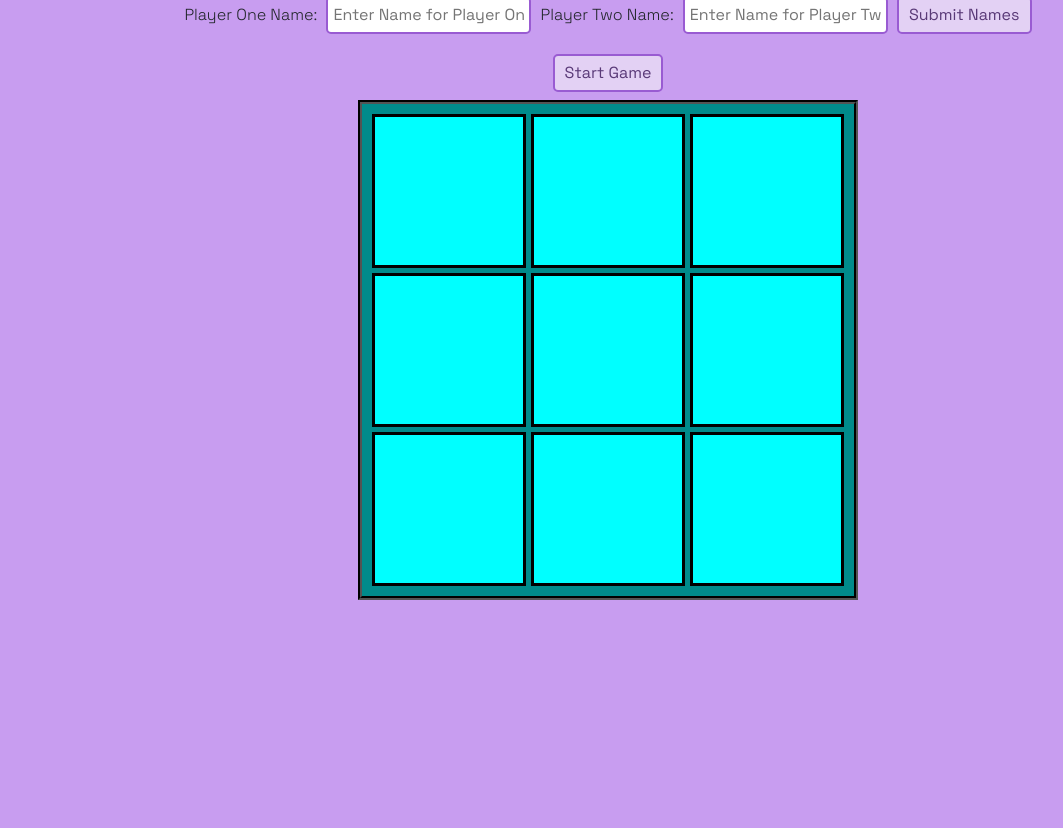
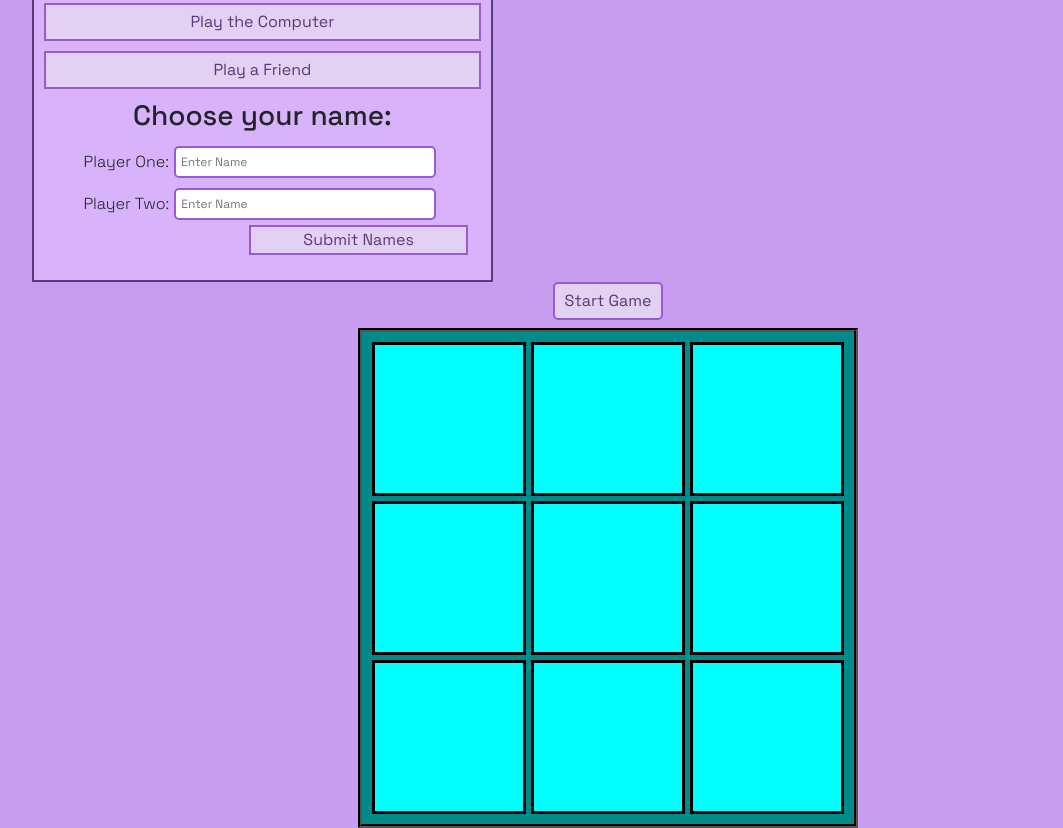
Before and after one commit to Sam-Lemon/Tic-Tac-Toe, a website: page index.html in a window 1280 px wide. Shown: the part 65-893 px from the top of the page, without its empty margins (32-1095 px from the left). Before the commit the page ends 800 px from the top, so only its background shows below. Drawn offline with nearby package versions, Linux system fonts and the light colour scheme.

Commit message:
added button to play computer and very basic computer moves

```diff
--- a/index.html
+++ b/index.html
@@ -25,20 +25,33 @@
     <div class="wrapper">
       <h1>Tic-Tac-UFO</h1>
 
+      <div class="sidebar">
+        <div class="play-option">
+          <button id="play-computer">Play the Computer</button>
+          <button>Play a Friend</button>
+        </div>
         <div class="player-input">
-        <label for="playerOneName">Player One Name:</label>
+          <h3>Choose your name:</h3>
+          <div class="player-one-name">
+            <label for="playerOneName">Player One:</label>
             <input
               type="text"
               id="playerOneName"
-          placeholder="Enter Name for Player One"
+              placeholder="Enter Name"
             />
-        <label for="playerTwoName"> Player Two Name:</label>
+          </div>
+          <div class="player-two-name">
+            <label for="playerTwoName"> Player Two:</label>
             <input
               type="text"
               id="playerTwoName"
-          placeholder="Enter Name for Player Two"
+              placeholder="Enter Name"
             />
+          </div>
+          <div class="submit-button">
             <button id="submit-names">Submit Names</button>
+          </div>
+        </div>
       </div>
 
       <button id="start-game">Start Game</button>
--- a/script.js
+++ b/script.js
@@ -4,8 +4,14 @@ let inRound = false; //initial status is not in a round
 
 let playerOne = "Player One";
 let playerTwo = "Player Two";
-let playerOneMark = new URL("./images/pinkAlienCharacter.png", window.location.href).href; //mungfali.com
-let playerTwoMark = new URL("./images/greenAlienCharacter.png", window.location.href).href; //i.pinimg.com
+let playerOneMark = new URL(
+  "./images/pinkAlienCharacter.png",
+  window.location.href
+).href; //mungfali.com
+let playerTwoMark = new URL(
+  "./images/greenAlienCharacter.png",
+  window.location.href
+).href; //i.pinimg.com
 let currentPlayer = playerOne;
 let moveCount = 0;
 
@@ -20,6 +26,12 @@ submitNamesButton.addEventListener("click", () => {
   gameTextDiv.innerHTML = `Names updated! Ready to play, ${playerOne} and ${playerTwo}?`;
 });
 
+const playComputerButton = document.getElementById("play-computer");
+playComputerButton.addEventListener("click", () => {
+  playComputer = true;
+  resetGame();
+});
+
 startGame.addEventListener("click", () => {
   resetGame();
   playRound();
@@ -29,13 +41,15 @@ function initializeGame() {
   boxes.forEach((box) => {
     box.addEventListener("click", function handleBoxClick() {
       if (inRound && box.innerHTML === "") {
-        box.innerHTML = currentPlayer === playerOne
-        ? `<img src="${playerOneMark}" alt="Player One's mark">`
-        : `<img src="${playerTwoMark}" alt="Player Two's mark">`;
-
+        box.innerHTML =
+          currentPlayer === playerOne
+            ? `<img src="${playerOneMark}" alt="Player One's mark">`
+            : `<img src="${playerTwoMark}" alt="Player Two's mark">`;
 
         moveCount++;
-        checkWinner(currentPlayer === playerOne ? playerOneMark : playerTwoMark);
+        checkWinner(
+          currentPlayer === playerOne ? playerOneMark : playerTwoMark
+        );
 
         if (inRound) {
           switchPlayer();
@@ -66,6 +80,10 @@ function resetGame() {
 
 function switchPlayer() {
   currentPlayer = currentPlayer === playerOne ? playerTwo : playerOne;
+
+  if (playComputer && currentPlayer === playerTwo) {
+    setTimeout(computerMove, 1000); //Brief delay
+  }
 }
 
 initializeGame();
@@ -94,13 +112,36 @@ function checkWinner(mark) {
         document.getElementById(id).classList.add("winning-combination")
       ); //Adding class for styling purposes
 
-    gameTextDiv.innerHTML = `${mark === playerOneMark ? playerOne : playerTwo} is the winner!`;
-    inRound = false;
-    launchFireworks();
+      gameTextDiv.innerHTML = `${
+        mark === playerOneMark ? playerOne : playerTwo
+      } is the winner!`;
+      inRound = false;
+      launchFireworks();
     }
 
     return isMatch;
   });
+}
+
+function computerMove() {
+  const emptyBoxes = Array.from(boxes).filter((box) => box.innerHTML === "");
+  if (emptyBoxes.length > 0 && inRound) {
+    const randomBox = emptyBoxes[Math.floor(Math.random() * emptyBoxes.length)];
+    randomBox.innerHTML = `<img src="${playerTwoMark}" alt="Computer's Mark">`;
+
+    moveCount++;
+    checkWinner(playerTwoMark);
+
+    if (inRound) {
+      switchPlayer();
+      gameTextDiv.innerHTML = `${playerOne}'s turn`;
+    }
+
+    if (moveCount === 9 && inRound) {
+      gameTextDiv.innerHTML = "It's a tie!";
+      inRound = false;
+    }
+  }
 }
 
 function launchFireworks() {
@@ -108,7 +149,7 @@ function launchFireworks() {
   const end = Date.now() + duration;
 
   //Generate random fireworks over the duration
-  const interval = setInterval(function() {
+  const interval = setInterval(function () {
     if (Date.now() > end) {
       clearInterval(interval);
     }
--- a/style.css
+++ b/style.css
@@ -31,9 +31,40 @@ h3 {
   text-align: center;
 }
 
+.sidebar {
+  background-color: #d8b3fb;
+  border: 2px solid #593977;
+  max-width: 40%;
+  padding: 5px;
+
+}
+
+button {
+  background-color: #e3d1f4;
+  color: #593977;
+  border: 2px solid #995bd2;
+  border-radius: 5px;
+  cursor: pointer;
+}
+
+.play-option {
+  display: flex;
+  justify-content: center;
+  flex-direction: column;
+}
+
+.play-option button {
+  padding: 5px;
+  margin: 5px;
+  text-align: center;
+}
+
 .player-input {
-  text-align: center;
+  text-align: right;
+  padding: 5px;
   margin-bottom: 15px;
+  display: flex;
+  flex-direction: column;
 }
 
 .player-input input {
@@ -41,15 +72,20 @@ h3 {
   padding: 5px;
   border: 2px solid #995bd2;
   border-radius: 5px;
+  width: 60%;
+  font-size: .75em;
+}
+
+.player-one-name, .player-two-name {
+  display: flex;
+  flex-direction: row;
+  justify-content: center;
+  align-items: center;
 }
 
 .player-input button {
-  padding: 5px 10px;
-  border: 2px solid #995bd2;
-  border-radius: 5px;
-  background-color: #e3d1f4;
-  color: #593977;
-  cursor: pointer;
+  width: 50%;
+  margin-right: 13px;
 }
 
 .player-input button:hover {
```
Lines whose indentation alone changed are shown as unchanged.
